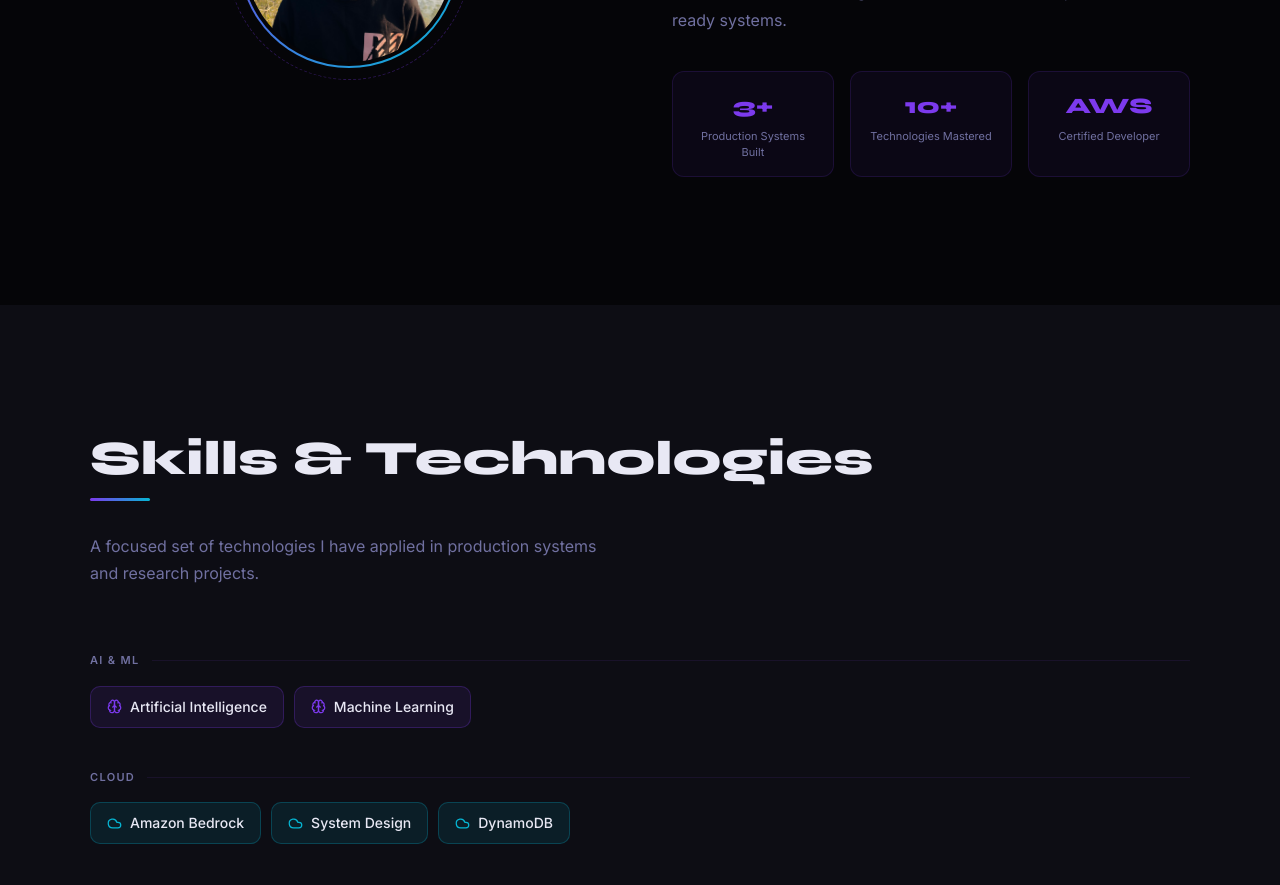
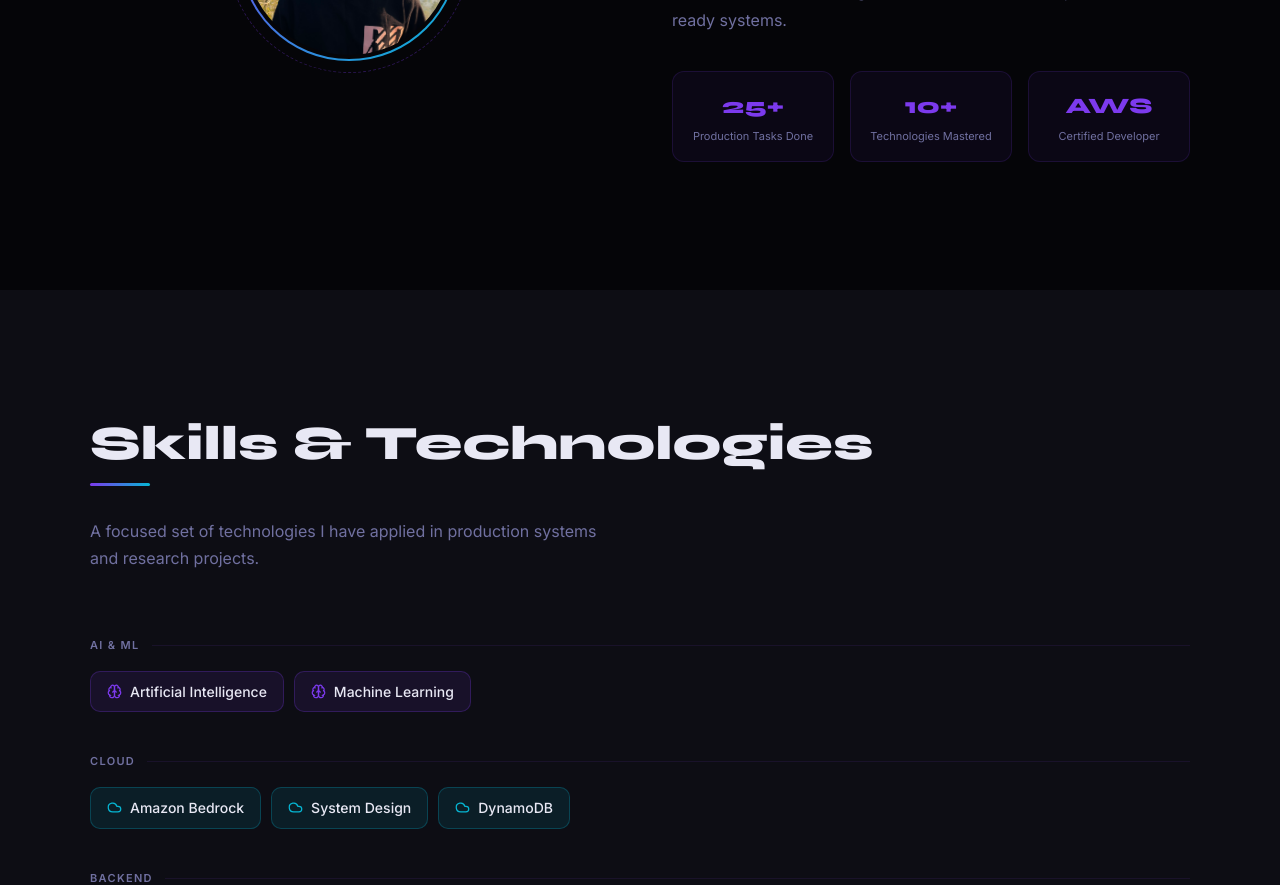
Before and after one commit to Rushikesh-5706/Personal-Portfolio-Website, a React (Vite) app: page / in a window 1280 px wide. Shown: the part 1320-2205 px from the top of the page. Built offline with nearby package versions, Linux system fonts and the light colour scheme.

Commit message:
update: change 3+ systems to 25+ production tasks done

```diff
--- a/src/components/sections/About.jsx
+++ b/src/components/sections/About.jsx
@@ -3,7 +3,7 @@ import { useInView } from 'react-intersection-observer'
 import portfolioData from '../../data/portfolioData'
 
 const stats = [
-  { value: '3+', label: 'Production Systems Built' },
+  { value: '25+', label: 'Production Tasks Done' },
   { value: '10+', label: 'Technologies Mastered' },
   { value: 'AWS', label: 'Certified Developer' },
 ]
```
